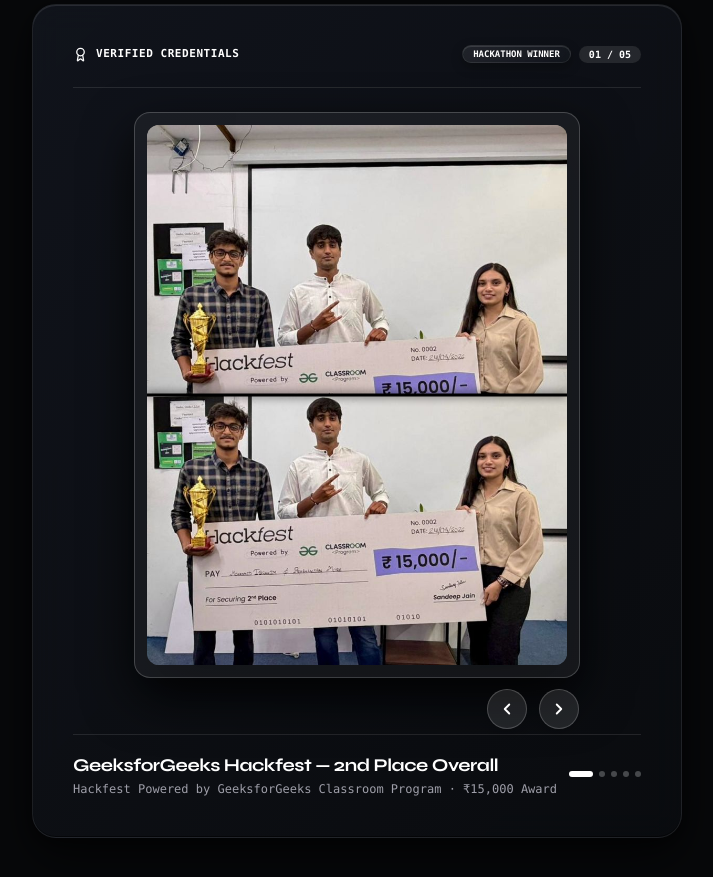
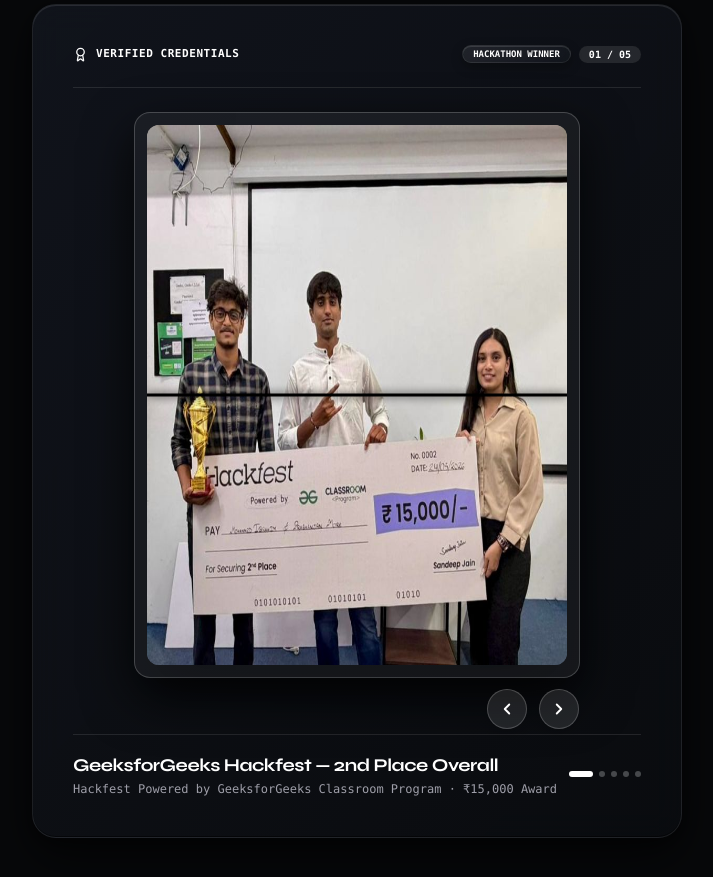
Before and after one commit to MDIbrahim08/My-portfolio, a React (Vite) app: page / in a window 1280 px wide. Shown: the part 4800-5677 px from the top of the page, without its empty margins (283-996 px from the left). Built offline with nearby package versions, Linux system fonts and the light colour scheme.

Commit message:
Fix split-flap image background-size: 100% 200% so top and bottom panels assemble the single complete photo

```diff
--- a/src/components/ui/flip-gallery.tsx
+++ b/src/components/ui/flip-gallery.tsx
@@ -195,10 +195,10 @@
             className="relative w-[280px] h-[380px] sm:w-[360px] sm:h-[480px] md:w-[420px] md:h-[540px] text-center rounded-xl overflow-hidden shadow-2xl bg-black"
             style={{ perspective: "1000px" }}
           >
-            <div className="top unite bg-cover bg-center bg-no-repeat"></div>
-            <div className="bottom unite bg-cover bg-center bg-no-repeat"></div>
-            <div className="overlay-top unite bg-cover bg-center bg-no-repeat"></div>
-            <div className="overlay-bottom unite bg-cover bg-center bg-no-repeat"></div>
+            <div className="top unite"></div>
+            <div className="bottom unite"></div>
+            <div className="overlay-top unite"></div>
+            <div className="overlay-bottom unite"></div>
           </div>
 
           {/* Navigation Controls */}
@@ -290,7 +290,8 @@
           width: 100%;
           height: 50%;
           overflow: hidden;
-          background-size: cover;
+          background-size: 100% 200% !important;
+          background-repeat: no-repeat;
           backface-visibility: hidden;
           -webkit-backface-visibility: hidden;
         }
@@ -299,14 +300,14 @@
         .overlay-top {
           top: 0;
           transform-origin: bottom;
-          background-position: top center;
+          background-position: top center !important;
         }
 
         .bottom,
         .overlay-bottom {
           bottom: 0;
           transform-origin: top;
-          background-position: bottom center;
+          background-position: bottom center !important;
         }
       `}</style>
     </div>
```
